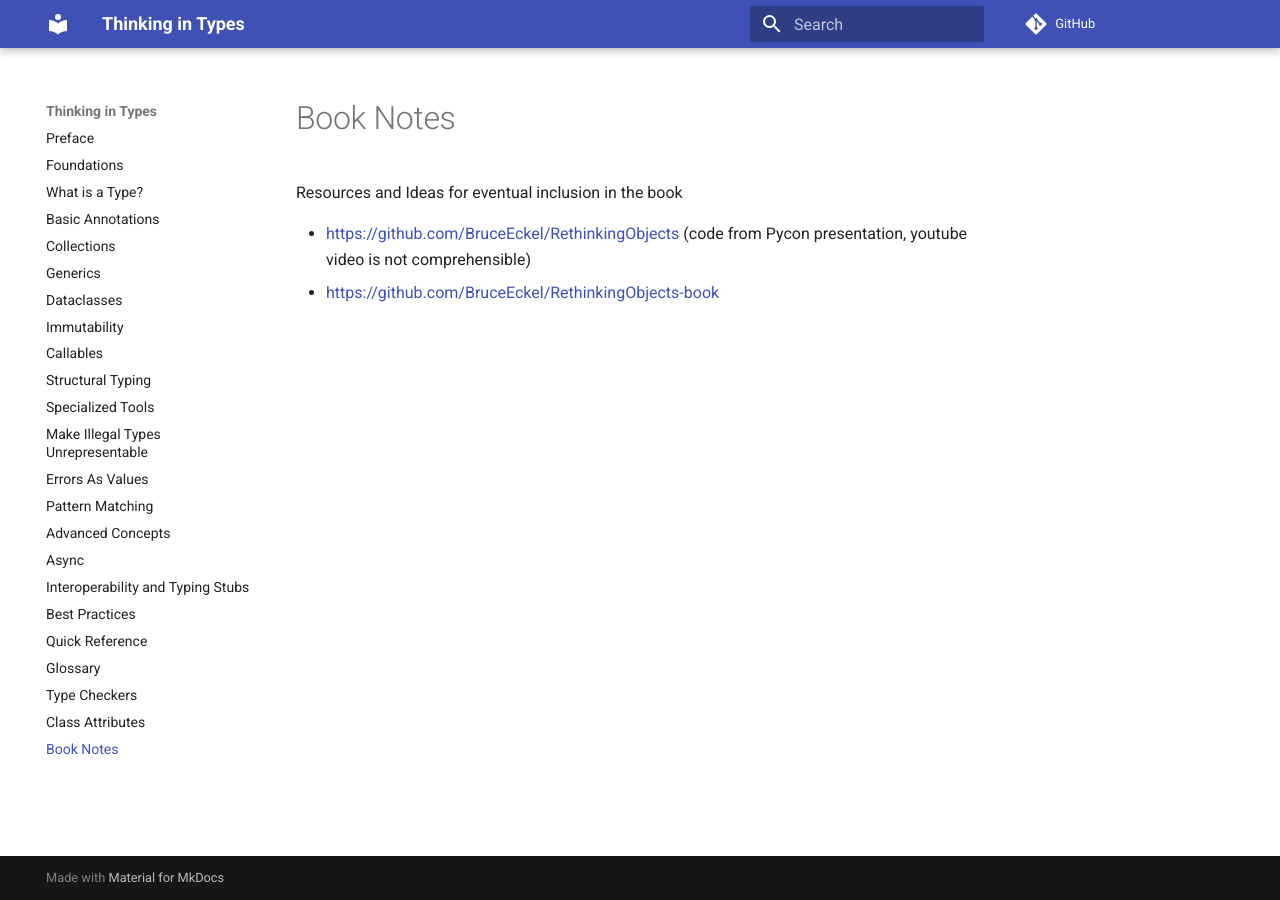
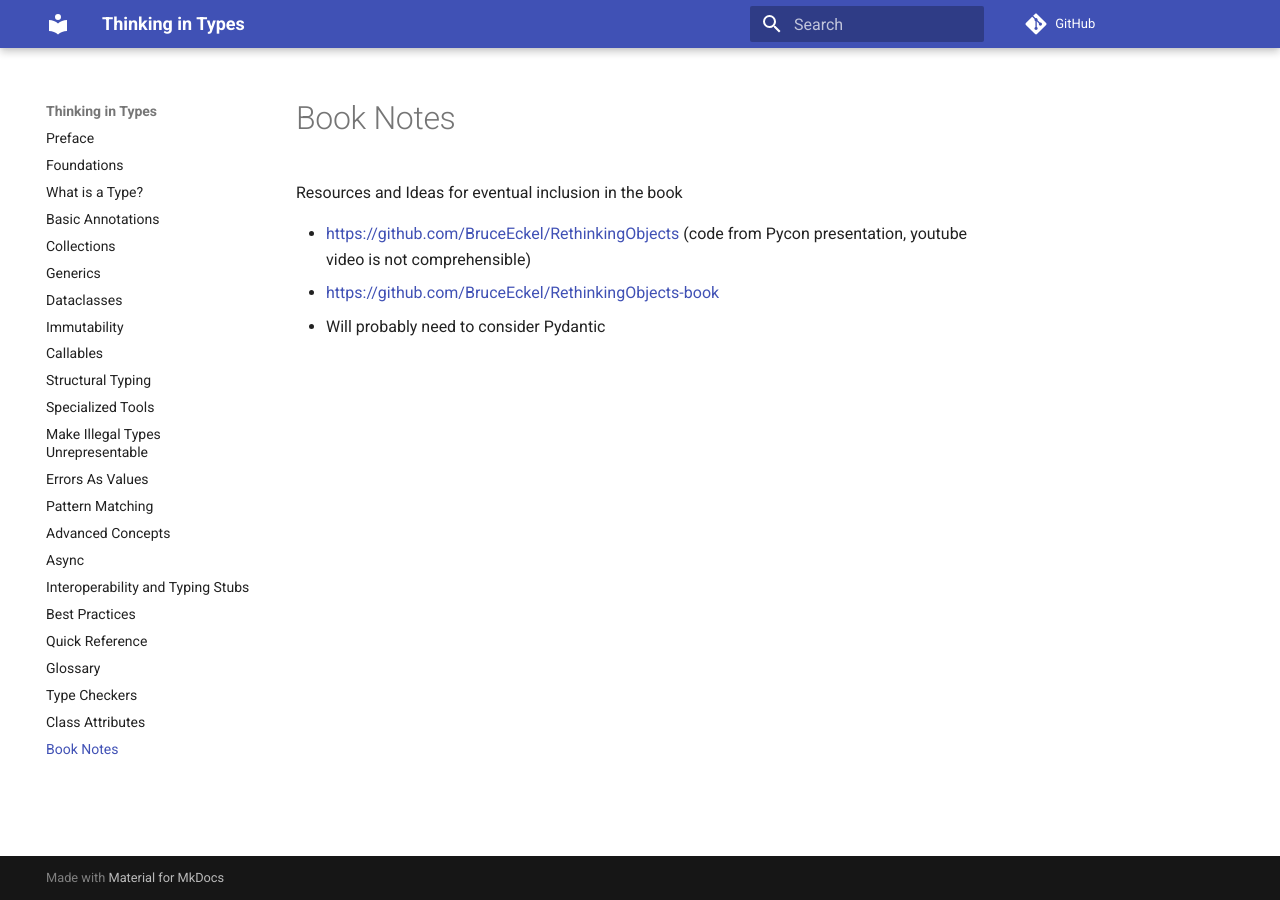
Before and after one commit to ThinkingInTypes/ThinkingInTypes.github.io, an MkDocs documentation site: the page built from Chapters/A5_Book_Notes.md, in a window 1280 px wide. Built offline with MkDocs 1.6.1 and Material for MkDocs 9.7.7, drawn with Linux system fonts in a browser that asks for light colours; comment, search, counter and statistics services are not loaded.

Commit message:
Update A5_Book_Notes.md

```diff
--- a/Chapters/A5_Book_Notes.md
+++ b/Chapters/A5_Book_Notes.md
@@ -4,3 +4,4 @@ Resources and Ideas for eventual inclusion in the book
 
 - <https://github.com/BruceEckel/RethinkingObjects> (code from Pycon presentation, youtube video is not comprehensible)
 - <https://github.com/BruceEckel/RethinkingObjects-book>
+- Will probably need to consider Pydantic
```
